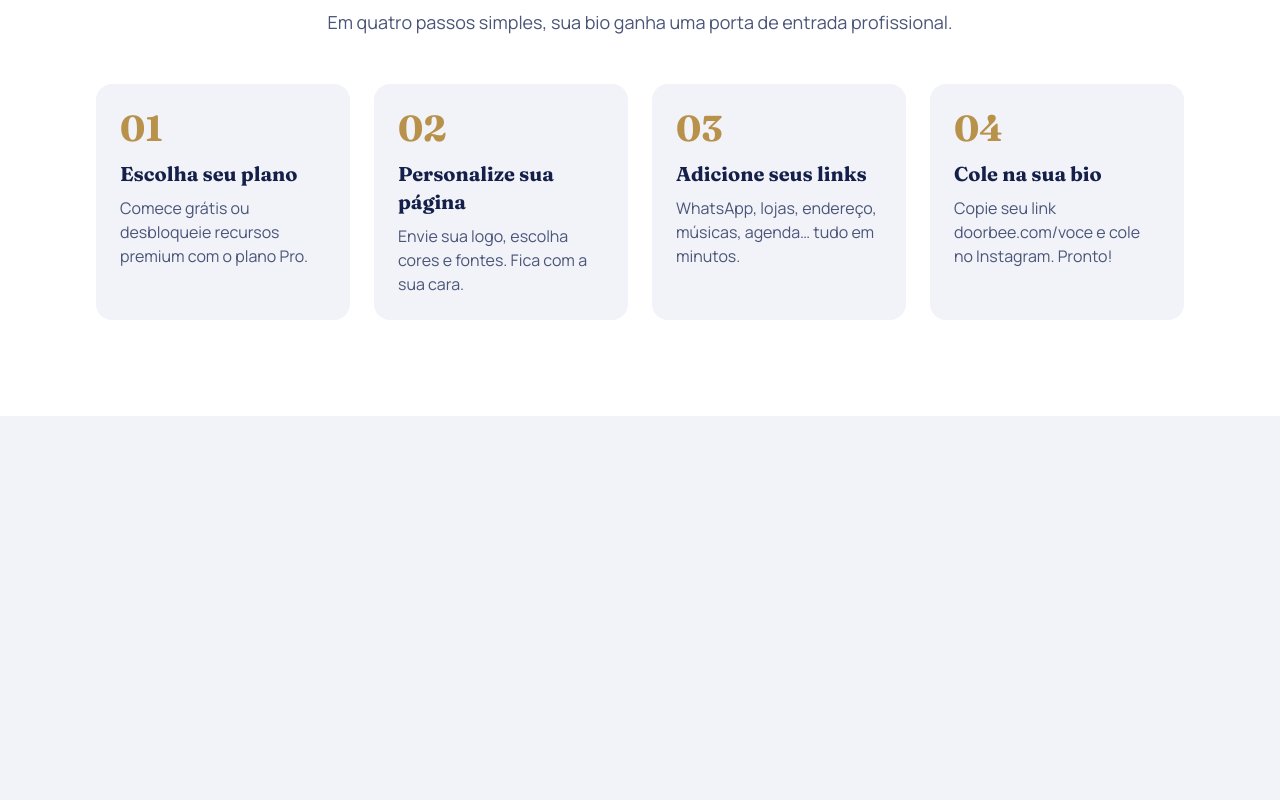
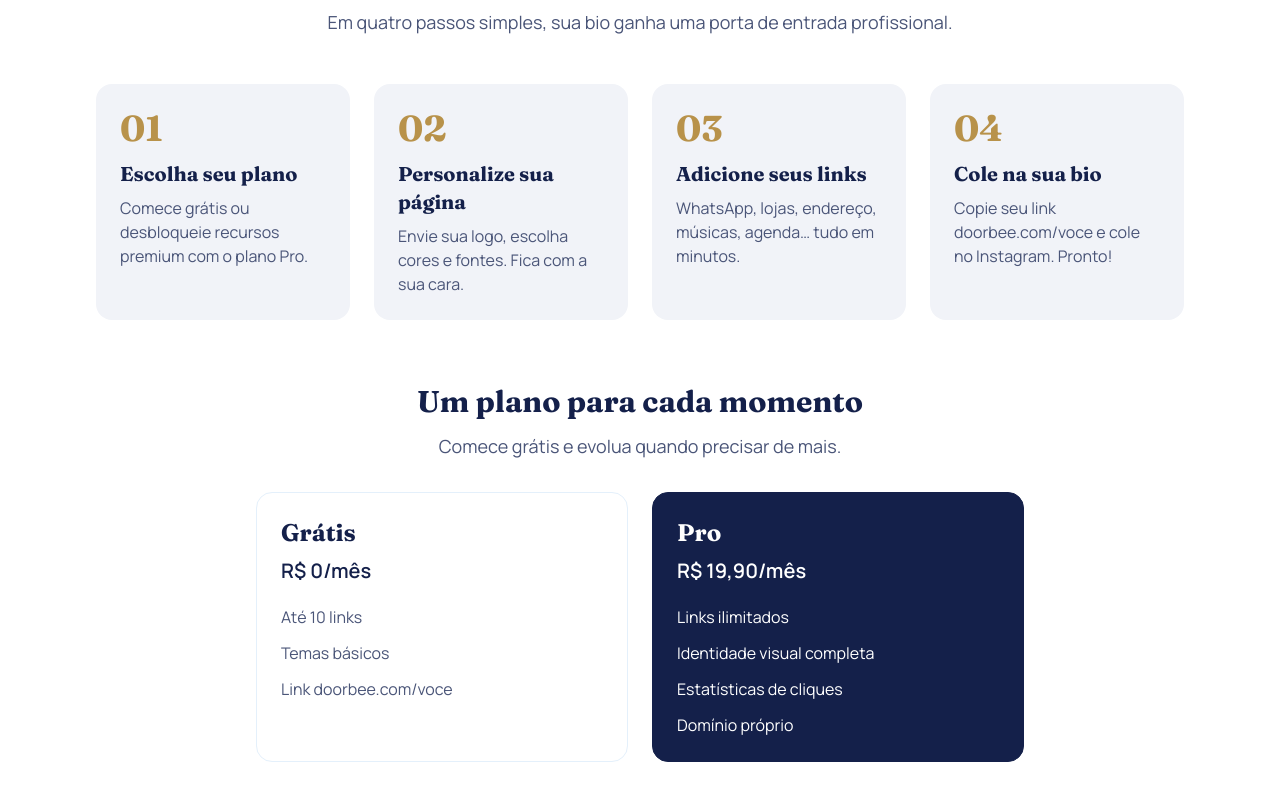
Before and after one commit to Jhonyson-b/doorbee, a React (Vite) app: page / in a window 1280 px wide. Shown: the part 998-1798 px from the top of the page. Before the commit the page ends 1414 px from the top, so only its background shows below. Built offline with nearby package versions, Linux system fonts and the light colour scheme.

Commit message:
feat: Adiciona pastas aos componentes, adiciona componente Pricing

```diff
--- a/src/App.tsx
+++ b/src/App.tsx
@@ -1,7 +1,7 @@
 
-import HeroSection from './components/HeroSection'
-import HowItWorksSection from './components/HowItWorksSection'
-import SiteHeader from './components/SiteHeader'
+import HeroSection from './components/apresentacao/HeroSection'
+import SiteHeader from './components/cabecalho/SiteHeader'
+import HowItWorksSection from './components/como-funciona/HowItWorksSection'
 
 const App = () => {
   return (
--- a/src/components/HeroSection.tsx
+++ b/src/components/apresentacao/HeroSection.tsx
@@ -1,4 +1,4 @@
-import ProfilePreview from './ProfilePreview'
+import ProfilePreview from '../previa-perfil/ProfilePreview'
 
 const linkTypes = [
   'WhatsApp',
--- a/src/components/HowItWorksSection.tsx
+++ b/src/components/como-funciona/HowItWorksSection.tsx
@@ -1,3 +1,5 @@
+import Pricing from './Pricing'
+
 const steps = [
   {
     number: '01',
@@ -41,6 +43,8 @@ const HowItWorksSection = () => {
             </li>
           ))}
         </ol>
+
+        <Pricing />
       </div>
     </section>
   )
--- /dev/null
+++ b/src/components/como-funciona/Pricing.tsx
@@ -0,0 +1,62 @@
+const plans = [
+  {
+    name: 'Grátis',
+    price: 'R$ 0/mês',
+    features: ['Até 10 links', 'Temas básicos', 'Link doorbee.com/voce'],
+    highlighted: false,
+  },
+  {
+    name: 'Pro',
+    price: 'R$ 19,90/mês',
+    features: [
+      'Links ilimitados',
+      'Identidade visual completa',
+      'Estatísticas de cliques',
+      'Domínio próprio',
+    ],
+    highlighted: true,
+  },
+]
+
+const Pricing = () => {
+  return (
+    <div id="planos" className="mt-16 scroll-mt-24">
+      <div className="mx-auto max-w-2xl text-center">
+        <h3 className="text-2xl sm:text-3xl">Um plano para cada momento</h3>
+        <p className="mt-3 text-lg">Comece grátis e evolua quando precisar de mais.</p>
+      </div>
+
+      <div className="mx-auto mt-8 grid max-w-3xl gap-6 md:grid-cols-2">
+        {plans.map(({ name, price, features, highlighted }) => (
+          <article
+            key={name}
+            className={`rounded-2xl border p-6 ${
+              highlighted
+                ? 'border-navy bg-navy text-white'
+                : 'border-sky-light bg-white text-navy'
+            }`}
+          >
+            <h4 className={`font-heading text-2xl font-bold ${highlighted ? 'text-white' : ''}`}>
+              {name}
+            </h4>
+            <p className={`mt-2 text-xl font-semibold ${highlighted ? 'text-white' : 'text-navy'}`}>
+              {price}
+            </p>
+            <ul className="mt-5 space-y-3">
+              {features.map((feature) => (
+                <li
+                  key={feature}
+                  className={highlighted ? 'text-white' : 'text-slate'}
+                >
+                  {feature}
+                </li>
+              ))}
+            </ul>
+          </article>
+        ))}
+      </div>
+    </div>
+  )
+}
+
+export default Pricing
```
Also changed, not shown: src/components/cabecalho/SiteHeader.tsx (renamed from src/components/SiteHeader.tsx), src/components/previa-perfil/ProfilePreview.tsx (renamed from src/components/ProfilePreview.tsx).
